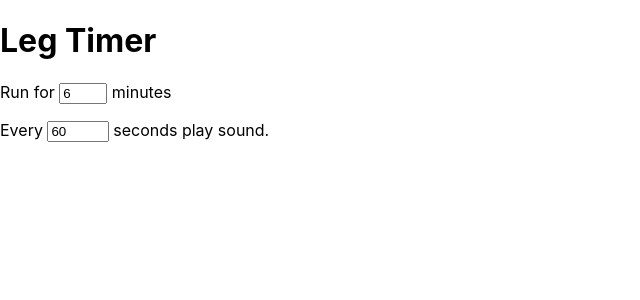
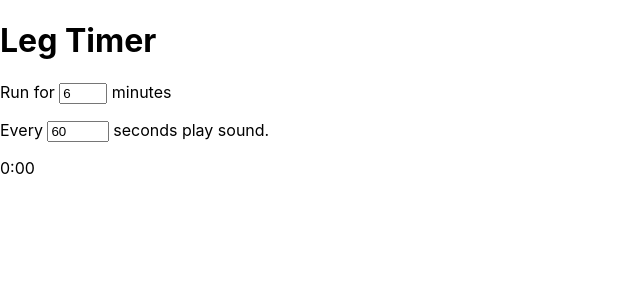
Before and after one commit to trflagg/LegTimer, a React (Create React App) app: page / in a window 1280 px wide. Shown: the top 300 px of the page, without its empty margins (0-640 px from the left). Built offline with nearby package versions, Linux system fonts and the light colour scheme.

Commit message:
Add static timer

```diff
--- a/src/App.js
+++ b/src/App.js
@@ -1,5 +1,7 @@
 import React, { Component } from 'react';
 import styled from 'styled-components';
+
+import Timer from './Timer';
 
 const LengthInput = styled.input`
   width: 3em;
@@ -13,8 +15,9 @@ class App extends Component {
   constructor(props) {
     super(props);
     this.state = {
+      cueSeconds: 60,
       lengthInMinutes: 6,
-      cueSeconds: 60,
+      seconds: 0,
     };
   }
 
@@ -31,12 +34,14 @@ class App extends Component {
   }
 
   render() {
-    const { cueSeconds, lengthInMinutes } = this.state;
+    const { cueSeconds, lengthInMinutes, seconds } = this.state;
     return (
       <div>
         <h1>Leg Timer</h1>
         <p>Run for <LengthInput value={lengthInMinutes} onChange={this.handleLengthChange} type='number'/> minutes</p>
         <p>Every <CueSeconds value={cueSeconds} onChange={this.handleCueSecondsChange} type='number' /> seconds play sound.</p>
+
+        <Timer seconds={seconds} />
       </div>
     );
   }
--- /dev/null
+++ b/src/Timer.js
@@ -0,0 +1,16 @@
+import React from 'react';
+
+const Timer = ({ seconds }) => {
+  const minutes = Math.floor(seconds / 60);
+  let secondsRemaining = seconds % 60;
+
+  if (secondsRemaining < 10) {
+    secondsRemaining += '0';
+  }
+
+  return (
+    <p>{minutes}:{secondsRemaining}</p>
+  )
+}
+
+export default Timer;
```
